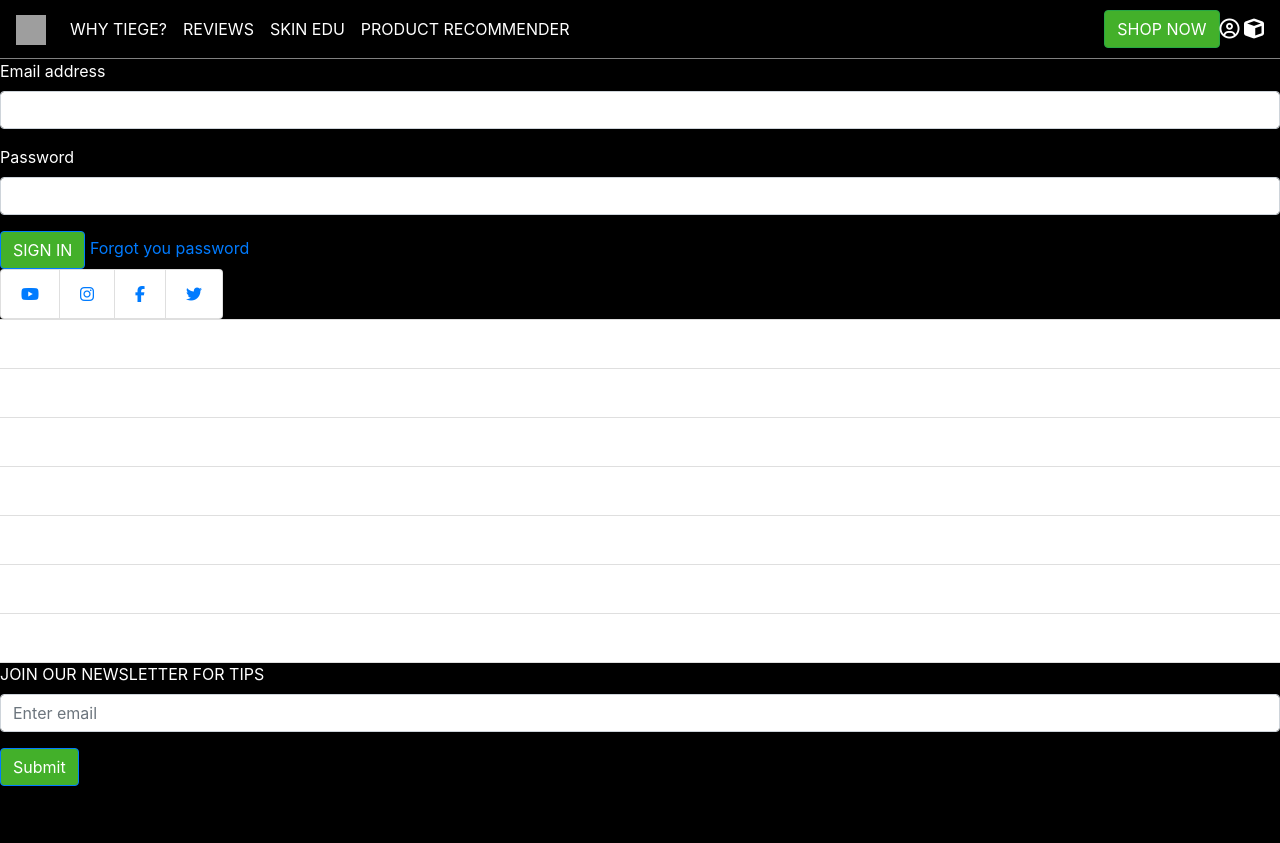
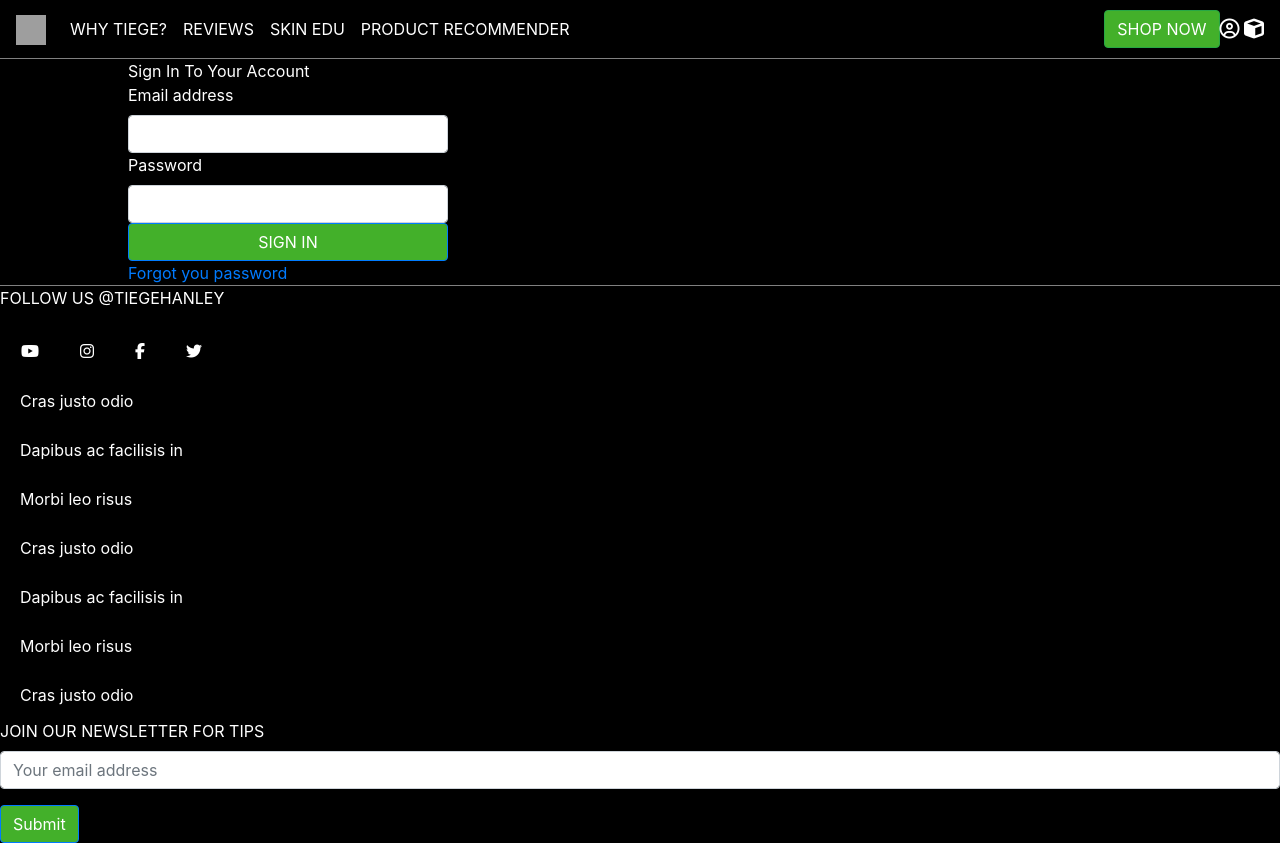
Before and after one commit to Devin-The-Dev/TiegeHanleyClone, a plain HTML site: page index.html in a window 1280 px wide. Before the commit the page ends 800 px from the top, so only its background shows below. Drawn offline with nearby package versions, Linux system fonts and the light colour scheme; grey boxes are pictures that could not be loaded.

Commit message:
Styled main and footer

```diff
--- a/css/main.css
+++ b/css/main.css
@@ -2,6 +2,8 @@
     background-color: #000;
     color: #fff;
 }
+
+/* Footer */
 
 .navbar {
     background-color: #000000!important;
@@ -19,3 +21,31 @@
 .btn-outline-success {
     color: #fff;
 }
+
+/* Main */
+
+main form {
+    display: flex;
+    position: relative;
+    justify-content: center;
+    flex-direction: column;
+}
+
+main .form-group, main .btn, main a, main p {
+    width: 25%;
+    margin: 0 10%;
+}
+
+/* Footer */
+
+footer {
+    border-top: 1px solid hsla(0,0%,100%,.5);
+}
+
+footer a {
+    color: #fff!important;
+}
+
+footer .list-group-item {
+    background-color: #000;
+}
--- a/index.html
+++ b/index.html
@@ -15,7 +15,7 @@
 </head>
 
 <body>
-    <!-- Just an image -->
+    <header>
         <nav class="navbar navbar-expand-lg navbar-light bg-light">
 
             <button class="navbar-toggler" type="button" data-toggle="collapse" data-target="#navbarTogglerDemo01"
@@ -24,8 +24,8 @@
             </button>
             <div class="collapse navbar-collapse" id="navbarTogglerDemo01">
                 <a class="navbar-brand" href="#">
-                <img src="https://cdn.shopify.com/s/files/1/1944/0163/t/98/assets/logo.svg?14920" width="30" height="30"
-                    alt="">
+                    <img src="https://cdn.shopify.com/s/files/1/1944/0163/t/98/assets/logo.svg?14920" width="30"
+                        height="30" alt="">
                 </a>
                 <ul class="navbar-nav mr-auto mt-2 mt-lg-0">
                     <li class="nav-item">
@@ -50,7 +50,11 @@
                 </span>
             </div>
         </nav>
+    </header>
+
+    <main>
         <form>
+            <p>Sign In To Your Account</p>
             <div class="form-group">
                 <label for="exampleInputEmail1">Email address</label>
                 <input type="email" class="form-control" id="exampleInputEmail1" aria-describedby="emailHelp">
@@ -62,7 +66,10 @@
             <button type="submit" class="btn btn-primary">SIGN IN</button>
             <a href="#">Forgot you password</a>
         </form>
+    </main>
+
     <footer>
+        <p>FOLLOW US @TIEGEHANLEY</p>
         <ul class="list-group list-group-horizontal">
             <li class="list-group-item"><a href=""><i class="fab fa-youtube"></i></a></li>
             <li class="list-group-item"><a href=""><i class="fab fa-instagram"></i></a></li>
@@ -86,7 +93,7 @@
             <div class="form-group">
                 <label for="exampleInputEmail1">JOIN OUR NEWSLETTER FOR TIPS</label>
                 <input type="email" class="form-control" id="exampleInputEmail1" aria-describedby="emailHelp"
-                    placeholder="Enter email">
+                    placeholder="Your email address">
             </div>
             <button type="submit" class="btn btn-primary">Submit</button>
         </form>
```
Lines whose indentation alone changed are shown as unchanged.
